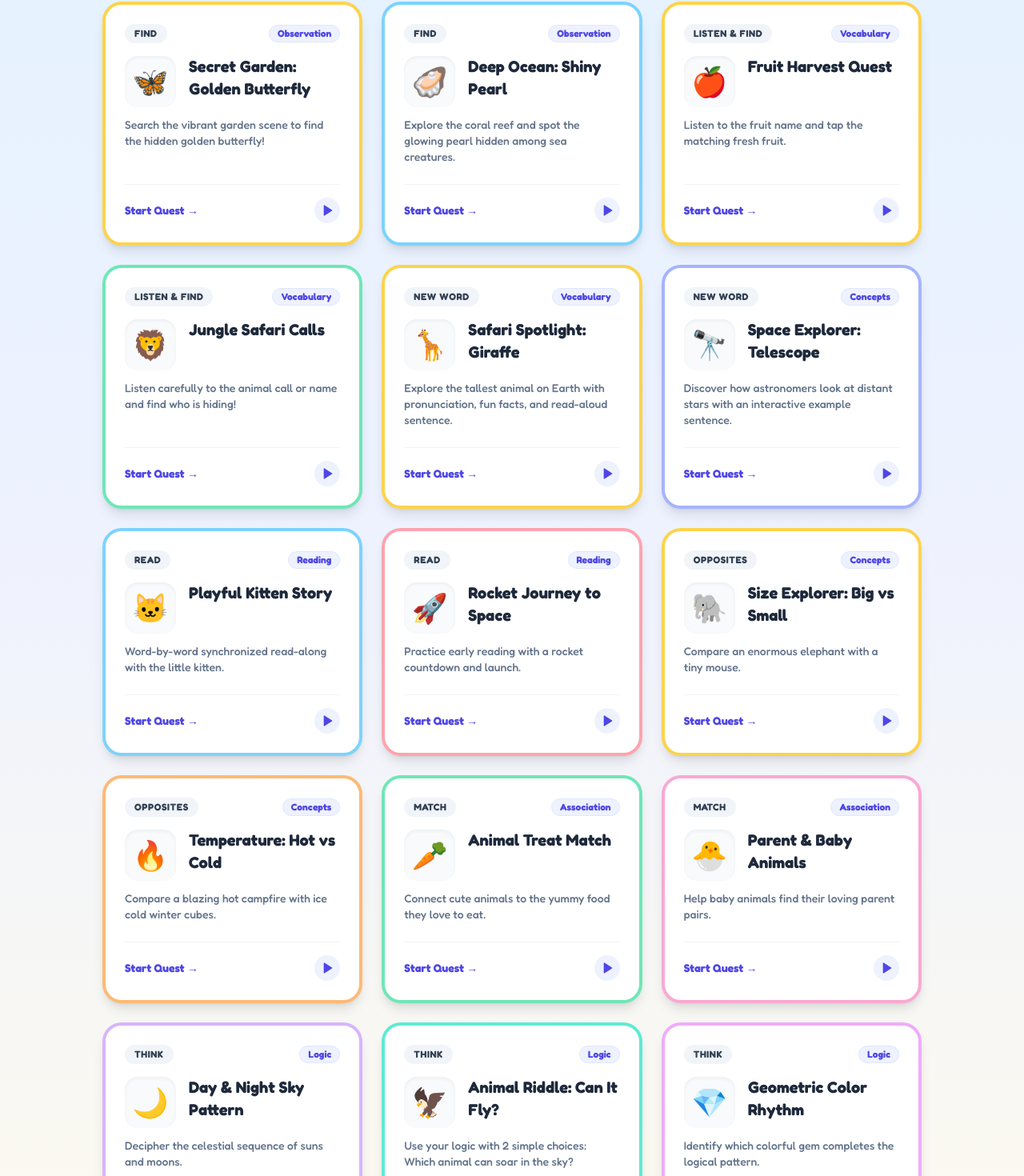
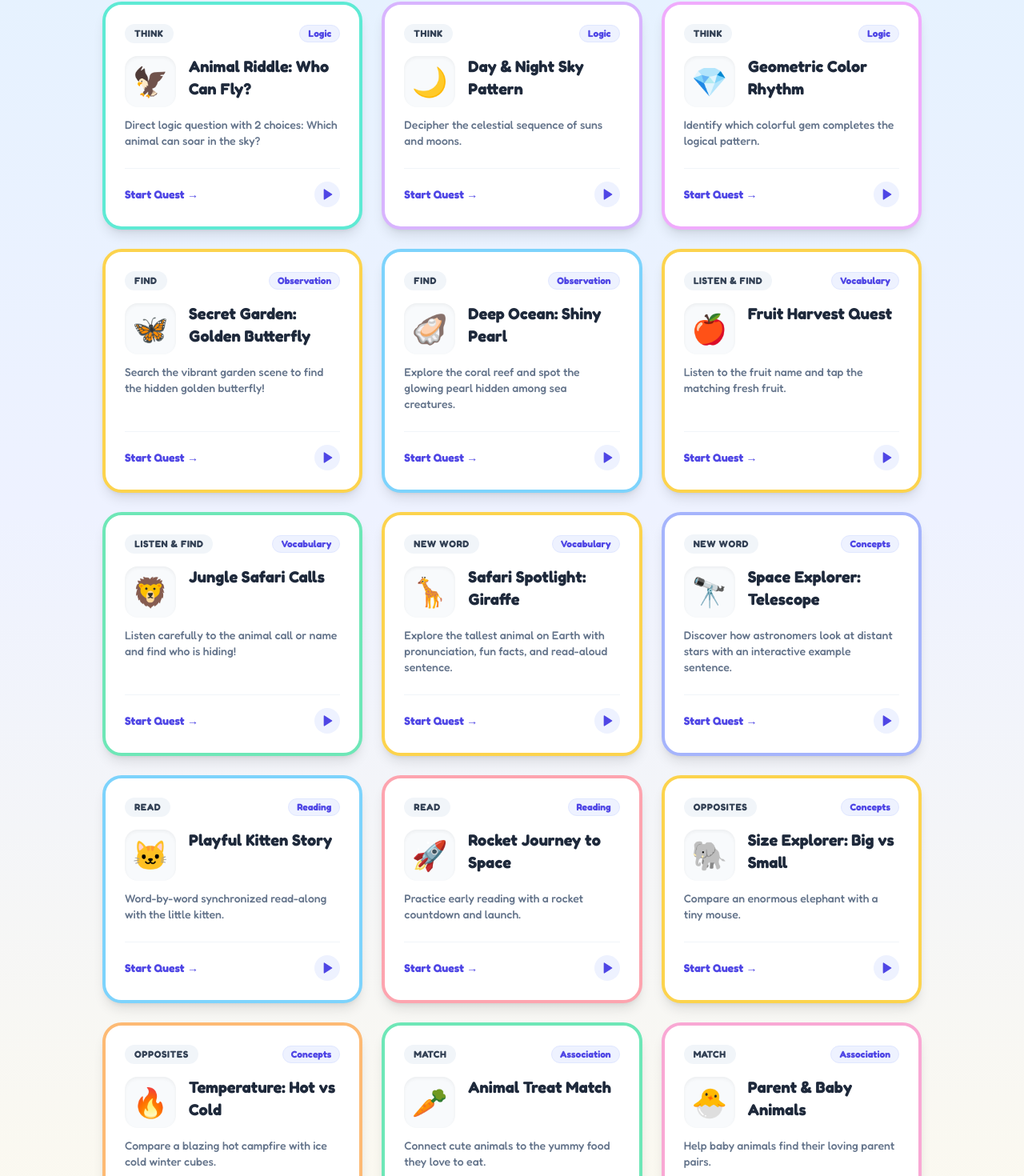
Before and after one commit to sudhirmishra/learning-path-primitives, a React (Vite) app: page / in a window 1280 px wide. Shown: the part 482-1952 px from the top of the page at 80% size. Built offline with nearby package versions, Linux system fonts and the light colour scheme.

Commit message:
Refactor Think primitive: make patternSequence optional so 2-choice questions render cleanly without middle pattern box

```diff
--- a/src/data/activities.ts
+++ b/src/data/activities.ts
@@ -16,6 +16,41 @@ export interface ActivityCatalogItem {
 }
 
 export const ACTIVITIES_CATALOG: ActivityCatalogItem[] = [
+  // Think Usages
+  {
+    id: 'think-swim-fly',
+    primitiveId: 'think',
+    primitiveName: 'Think',
+    title: 'Animal Riddle: Who Can Fly?',
+    description: 'Direct logic question with 2 choices: Which animal can soar in the sky?',
+    emoji: '🦅',
+    category: 'Logic',
+    color: 'from-teal-400 to-emerald-500',
+    accentBorder: 'border-teal-300',
+  },
+  {
+    id: 'think-day-night',
+    primitiveId: 'think',
+    primitiveName: 'Think',
+    title: 'Day & Night Sky Pattern',
+    description: 'Decipher the celestial sequence of suns and moons.',
+    emoji: '🌙',
+    category: 'Logic',
+    color: 'from-purple-400 to-indigo-500',
+    accentBorder: 'border-purple-300',
+  },
+  {
+    id: 'think-shape-sequence',
+    primitiveId: 'think',
+    primitiveName: 'Think',
+    title: 'Geometric Color Rhythm',
+    description: 'Identify which colorful gem completes the logical pattern.',
+    emoji: '💎',
+    category: 'Logic',
+    color: 'from-fuchsia-400 to-violet-500',
+    accentBorder: 'border-fuchsia-300',
+  },
+
   // Find Usages (Visual Search)
   {
     id: 'find-hidden-butterfly',
@@ -159,58 +194,54 @@ export const ACTIVITIES_CATALOG: ActivityCatalogItem[] = [
     color: 'from-pink-400 to-rose-400',
     accentBorder: 'border-pink-300',
   },
-
-  // Think Usages
-  {
-    id: 'think-day-night',
-    primitiveId: 'think',
-    primitiveName: 'Think',
-    title: 'Day & Night Sky Pattern',
-    description: 'Decipher the celestial sequence of suns and moons.',
-    emoji: '🌙',
-    category: 'Logic',
-    color: 'from-purple-400 to-indigo-500',
-    accentBorder: 'border-purple-300',
-  },
-  {
-    id: 'think-swim-fly',
-    primitiveId: 'think',
-    primitiveName: 'Think',
-    title: 'Animal Riddle: Can It Fly?',
-    description: 'Use your logic with 2 simple choices: Which animal can soar in the sky?',
-    emoji: '🦅',
-    category: 'Logic',
-    color: 'from-teal-400 to-emerald-500',
-    accentBorder: 'border-teal-300',
-  },
-  {
-    id: 'think-shape-sequence',
-    primitiveId: 'think',
-    primitiveName: 'Think',
-    title: 'Geometric Color Rhythm',
-    description: 'Identify which colorful gem completes the logical pattern.',
-    emoji: '💎',
-    category: 'Logic',
-    color: 'from-fuchsia-400 to-violet-500',
-    accentBorder: 'border-fuchsia-300',
-  },
 ];
 
 // Activity Datasets
 export const ACTIVITY_DATA = {
-  // Think: 2-Choice Question Riddle (Reusing Think primitive with 2 choices)
+  // Think 1: 2-Choice Direct Riddle (No pattern box, clean direct question)
   'think-swim-fly': {
-    promptText: 'Look at the question: Which of these animals can fly high in the sky?',
-    patternSequence: [
-      { emoji: '☁️', label: 'Sky' },
-      { emoji: '🌈', label: 'Rainbow' },
-      { emoji: '☁️', label: 'Sky' },
-    ],
+    promptText: 'Which of these animals can fly high in the sky?',
     options: [
       { id: 'eagle', emoji: '🦅', label: 'Golden Eagle' },
       { id: 'whale', emoji: '🐋', label: 'Blue Whale' },
     ] as ThinkOption[],
     correctOptionId: 'eagle',
+  },
+
+  // Think 2: Celestial Pattern
+  'think-day-night': {
+    promptText: 'Look at the day and night sky pattern. What comes next?',
+    patternSequence: [
+      { emoji: '☀️', label: 'Sun' },
+      { emoji: '🌙', label: 'Moon' },
+      { emoji: '☀️', label: 'Sun' },
+      { emoji: '🌙', label: 'Moon' },
+      { emoji: '☀️', label: 'Sun' },
+    ],
+    options: [
+      { id: 'cloud', emoji: '☁️', label: 'Cloud' },
+      { id: 'moon', emoji: '🌙', label: 'Moon' },
+      { id: 'star', emoji: '⭐', label: 'Star' },
+    ] as ThinkOption[],
+    correctOptionId: 'moon',
+  },
+
+  // Think 3: Shape Rhythm
+  'think-shape-sequence': {
+    promptText: 'Follow the gem rhythm: Diamond, Heart, Diamond, Heart... What is next?',
+    patternSequence: [
+      { emoji: '💎', label: 'Diamond' },
+      { emoji: '❤️', label: 'Heart' },
+      { emoji: '💎', label: 'Diamond' },
+      { emoji: '❤️', label: 'Heart' },
+      { emoji: '💎', label: 'Diamond' },
+    ],
+    options: [
+      { id: 'star', emoji: '⭐', label: 'Star' },
+      { id: 'heart', emoji: '❤️', label: 'Heart' },
+      { id: 'circle', emoji: '🔵', label: 'Circle' },
+    ] as ThinkOption[],
+    correctOptionId: 'heart',
   },
 
   // Find 1: Garden Butterfly
@@ -363,39 +394,4 @@ export const ACTIVITY_DATA = {
       { id: 'sheep', leftLabel: 'Lamb', leftEmoji: '🐑', rightLabel: 'Sheep', rightEmoji: '🐏' },
     ] as MatchPair[],
   },
-
-  // Think 1: Day & Night
-  'think-day-night': {
-    promptText: 'Look at the day and night sky pattern. What comes next?',
-    patternSequence: [
-      { emoji: '☀️', label: 'Sun' },
-      { emoji: '🌙', label: 'Moon' },
-      { emoji: '☀️', label: 'Sun' },
-      { emoji: '🌙', label: 'Moon' },
-      { emoji: '☀️', label: 'Sun' },
-    ],
-    options: [
-      { id: 'cloud', emoji: '☁️', label: 'Cloud' },
-      { id: 'moon', emoji: '🌙', label: 'Moon' },
-      { id: 'star', emoji: '⭐', label: 'Star' },
-    ] as ThinkOption[],
-    correctOptionId: 'moon',
-  },
-  // Think 2: Shape Rhythm
-  'think-shape-sequence': {
-    promptText: 'Follow the gem rhythm: Diamond, Heart, Diamond, Heart... What is next?',
-    patternSequence: [
-      { emoji: '💎', label: 'Diamond' },
-      { emoji: '❤️', label: 'Heart' },
-      { emoji: '💎', label: 'Diamond' },
-      { emoji: '❤️', label: 'Heart' },
-      { emoji: '💎', label: 'Diamond' },
-    ],
-    options: [
-      { id: 'star', emoji: '⭐', label: 'Star' },
-      { id: 'heart', emoji: '❤️', label: 'Heart' },
-      { id: 'circle', emoji: '🔵', label: 'Circle' },
-    ] as ThinkOption[],
-    correctOptionId: 'heart',
-  },
 };
--- a/src/primitives/think/Think.tsx
+++ b/src/primitives/think/Think.tsx
@@ -10,11 +10,21 @@ export interface ThinkOption {
 }
 
 export interface ThinkProps {
+  /** The question or problem prompt displayed in ReadAloudCaption */
   promptText?: string;
+  /** Optional audio URL or custom speech text for the prompt */
   promptAudio?: string;
-  patternSequence: Array<{ emoji: string; label: string }>;
+  /**
+   * Optional pattern sequence.
+   * If provided and non-empty, renders the visual pattern clue box with the missing slot ('?').
+   * If omitted or empty, Think operates in clean Direct Question / Riddle mode!
+   */
+  patternSequence?: Array<{ emoji: string; label: string }>;
+  /** Multiple-choice options (can be 2, 3, 4, etc.) */
   options: ThinkOption[];
+  /** Correct choice ID */
   correctOptionId: string;
+  /** Lifecycle callbacks */
   onComplete?: () => void;
   onAudioStateChange?: (isPlaying: boolean) => void;
 }
@@ -30,6 +40,8 @@ export const Think: React.FC<ThinkProps> = ({
 }) => {
   const [selectedOptionId, setSelectedOptionId] = useState<string | null>(null);
   const [isCorrect, setIsCorrect] = useState<boolean | null>(null);
+
+  const hasPattern = patternSequence && patternSequence.length > 0;
 
   // Tap an item in the pattern sequence to speak its name
   const handleItemTap = (item: { emoji: string; label: string }) => {
@@ -62,7 +74,7 @@ export const Think: React.FC<ThinkProps> = ({
       <div className="w-full bg-white rounded-3xl p-6 shadow-xl border-4 border-purple-200 mb-8">
         <div className="flex items-center justify-between mb-3 px-1">
           <span className="text-xs text-purple-600 font-extrabold uppercase tracking-wider">
-            Logic & Pattern Quest
+            {hasPattern ? 'Pattern & Logic Quest' : 'Think & Choose Quest'}
           </span>
           <div className="bg-purple-100 text-purple-700 px-3.5 py-1 rounded-full text-xs font-bold uppercase tracking-wider">
             Think
@@ -79,7 +91,8 @@ export const Think: React.FC<ThinkProps> = ({
         />
       </div>
 
-      {/* Pattern Sequence Display */}
+      {/* Pattern Sequence Box: Only rendered if patternSequence is provided and non-empty */}
+      {hasPattern && (
         <div className="w-full bg-white rounded-3xl p-8 shadow-lg border-4 border-slate-100 mb-8 flex flex-col items-center">
           <div className="flex flex-wrap items-center justify-center gap-4">
             {patternSequence.map((item, index) => (
@@ -116,15 +129,24 @@ export const Think: React.FC<ThinkProps> = ({
           </div>
 
           <p className="text-xs text-slate-400 mt-4 font-semibold">
-          💡 Tap any item to hear its name in the pattern
+            💡 Tap any clue to hear its name in the pattern
           </p>
         </div>
+      )}
 
       {/* Choice Options */}
       <span className="text-sm font-bold text-slate-500 mb-4 uppercase tracking-wider">
-        Choose the missing piece:
+        {hasPattern ? 'Choose the missing piece:' : 'Choose your answer:'}
       </span>
-      <div className="grid grid-cols-3 gap-6 w-full max-w-lg">
+      <div
+        className={`grid gap-6 w-full ${
+          options.length === 2
+            ? 'grid-cols-2 max-w-md'
+            : options.length === 3
+            ? 'grid-cols-3 max-w-lg'
+            : 'grid-cols-2 sm:grid-cols-4 max-w-xl'
+        }`}
+      >
         {options.map((opt) => {
           const isSelected = selectedOptionId === opt.id;
           return (
@@ -141,14 +163,14 @@ export const Think: React.FC<ThinkProps> = ({
               }
               className={`p-6 rounded-3xl shadow-lg border-4 flex flex-col items-center justify-center cursor-pointer transition-all ${
                 isSelected && isCorrect
-                  ? 'bg-emerald-50 border-emerald-500'
+                  ? 'bg-emerald-50 border-emerald-500 ring-4 ring-emerald-200'
                   : isSelected && isCorrect === false
                   ? 'bg-rose-50 border-rose-400'
                   : 'bg-white border-slate-100 hover:border-purple-300'
               }`}
             >
-              <span className="text-6xl mb-2">{opt.emoji}</span>
-              <span className="text-base font-bold text-slate-700">{opt.label}</span>
+              <span className="text-6xl md:text-7xl mb-3 select-none">{opt.emoji}</span>
+              <span className="text-base md:text-lg font-bold text-slate-700">{opt.label}</span>
             </motion.button>
           );
         })}
```
Lines whose indentation alone changed are shown as unchanged.
